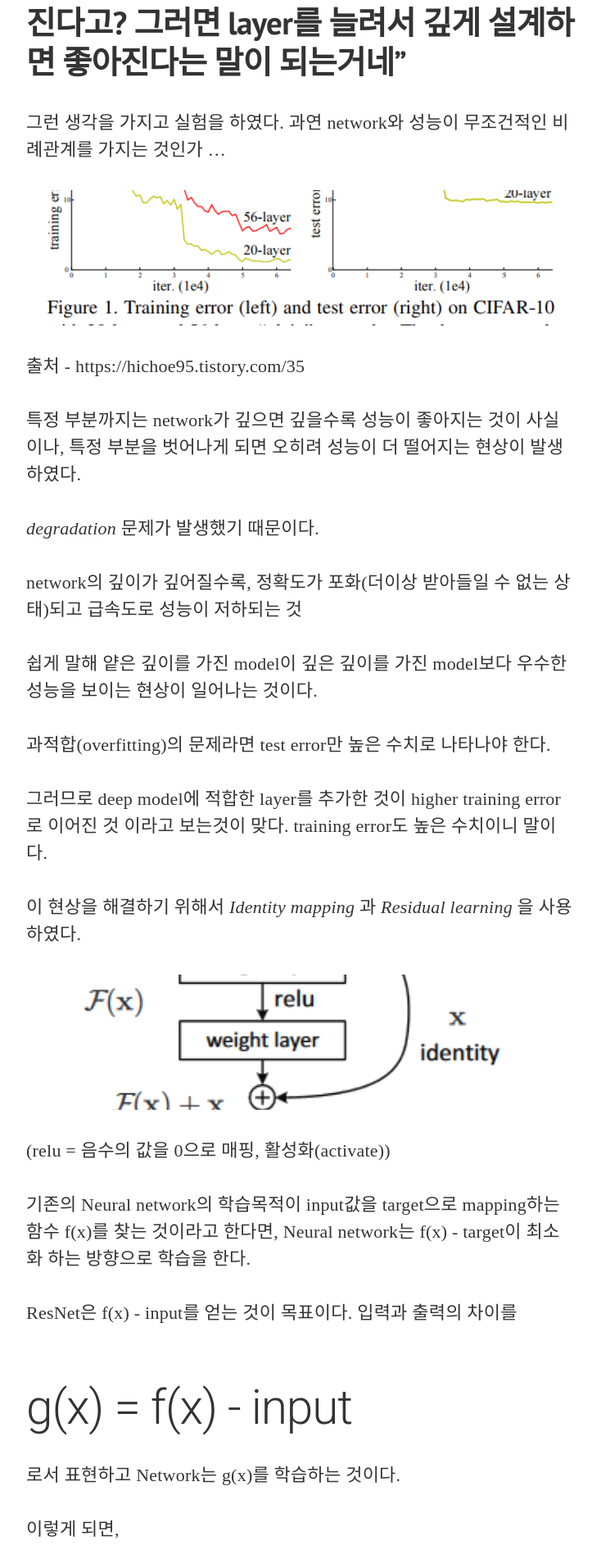
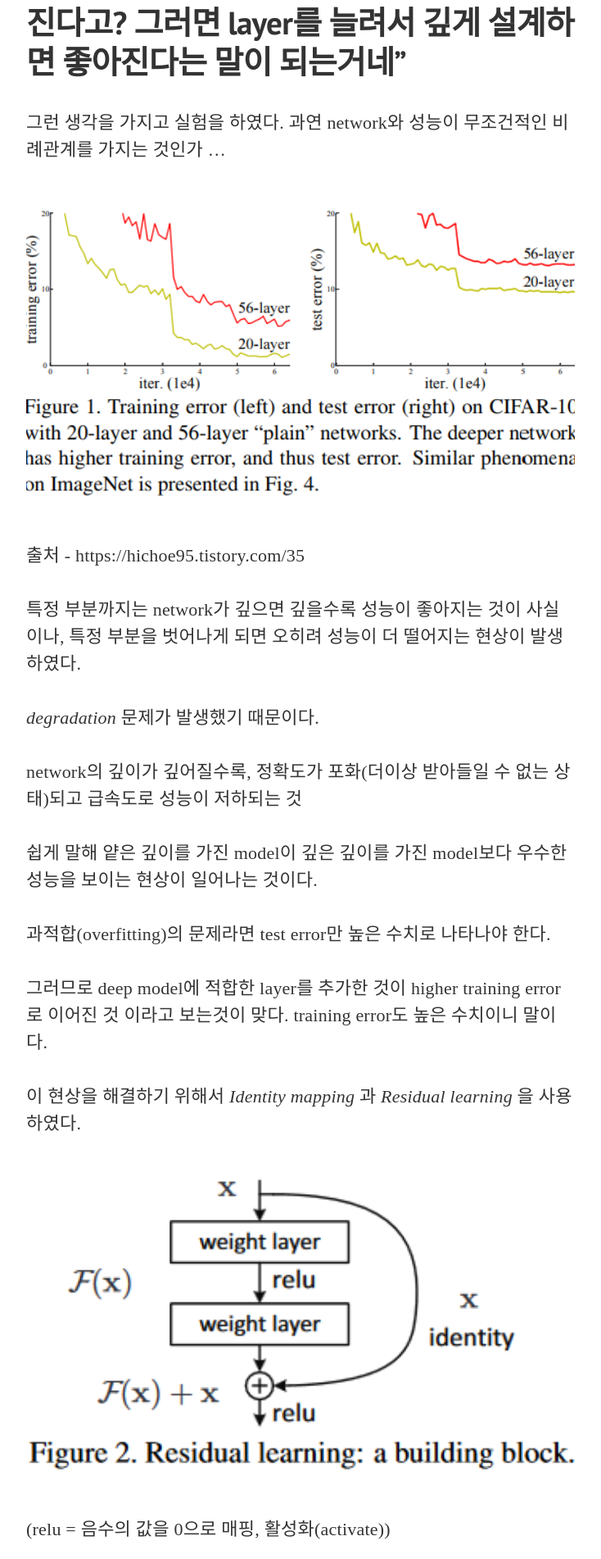
Before and after one commit to vincentchan/mickey, a Jekyll site: the page built from _posts/2019-06-27-inference-network-model.markdown, in a window 1280 px wide. Shown: the part 1467-3369 px from the top of the page at 82% size, without its empty margins (273-1007 px from the left). Built offline with Jekyll 4.4.1, drawn with Linux system fonts in a browser that asks for light colours; nearby versions of some CDN libraries; some web fonts are replaced; comment, search, counter and statistics services are not loaded.

Commit message:
broken image

```diff
--- a/_posts/2019-06-27-inference-network-model.markdown
+++ b/_posts/2019-06-27-inference-network-model.markdown
@@ -30,7 +30,7 @@ deep learning은 기본적으로 network의 깊이가 깊어질수록 성능이
 
 그런 생각을 가지고 실험을 하였다. 과연 network와 성능이 무조건적인 비례관계를 가지는 것인가 ...
 
-<div class="img img--fullContainer img--5xLeading" style="background-image: url({{ site.baseurl_posts_img }}degradation_problem.png);"></div>
+<div class="img img--fullContainer img--12xLeading" style="background-image: url({{ site.baseurl_posts_img }}degradation_problem.png);"></div>
 출처 - https://hichoe95.tistory.com/35
 
 특정 부분까지는 network가 깊으면 깊을수록 성능이 좋아지는 것이 사실이나, 특정 부분을 벗어나게 되면 오히려 성능이 더 떨어지는 현상이 발생하였다.
@@ -48,7 +48,7 @@ network의 깊이가 깊어질수록, 정확도가 포화(더이상 받아들일
 
 이 현상을 해결하기 위해서 *Identity mapping* 과 *Residual learning* 을 사용하였다.
 
-<div class="img img--fullContainer img--5xLeading" style="background-image: url({{ site.baseurl_posts_img }}residual_learning.PNG);"></div>
+<div class="img img--fullContainer img--12xLeading" style="background-image: url({{ site.baseurl_posts_img }}residual_learning.PNG);"></div>
 
 (relu = 음수의 값을 0으로 매핑, 활성화(activate))
 
```
